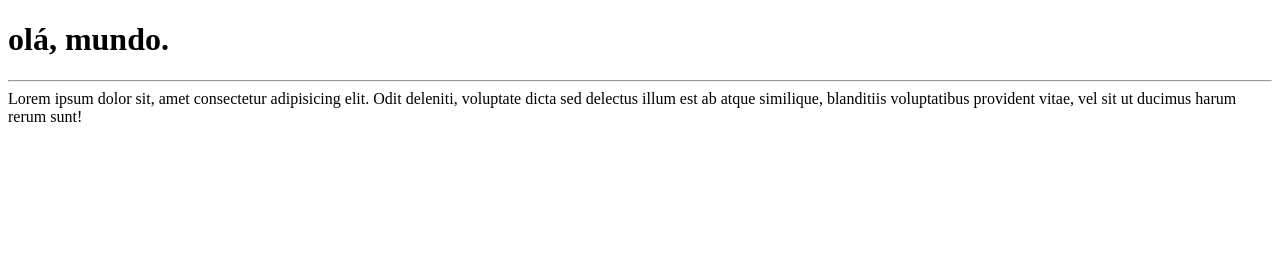
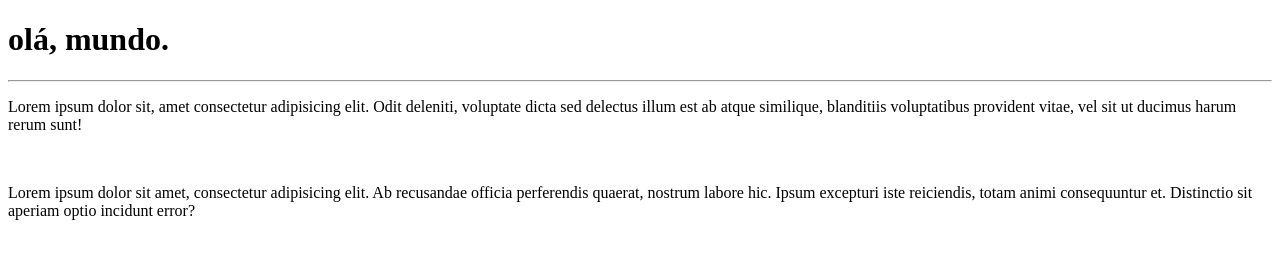
Before and after one commit to vampestranho/olamundo, a plain HTML site: page site-exemplo/index.html in a window 1280 px wide. Drawn offline with Linux system fonts and the light colour scheme.

Commit message:
paragrafo adicionado

```diff
--- a/site-exemplo/index.html
+++ b/site-exemplo/index.html
@@ -9,6 +9,8 @@
 <body>
     <h1>olá, mundo.</h1>
     <hr>
-    Lorem ipsum dolor sit, amet consectetur adipisicing elit. Odit deleniti, voluptate dicta sed delectus illum est ab atque similique, blanditiis voluptatibus provident vitae, vel sit ut ducimus harum rerum sunt!
+    <p>Lorem ipsum dolor sit, amet consectetur adipisicing elit. Odit deleniti, voluptate dicta sed delectus illum est ab atque similique, blanditiis voluptatibus provident vitae, vel sit ut ducimus harum rerum sunt!</p>
+    <br>
+    <p>Lorem ipsum dolor sit amet, consectetur adipisicing elit. Ab recusandae officia perferendis quaerat, nostrum labore hic. Ipsum excepturi iste reiciendis, totam animi consequuntur et. Distinctio sit aperiam optio incidunt error?</p>
 </body>
 </html>
```
